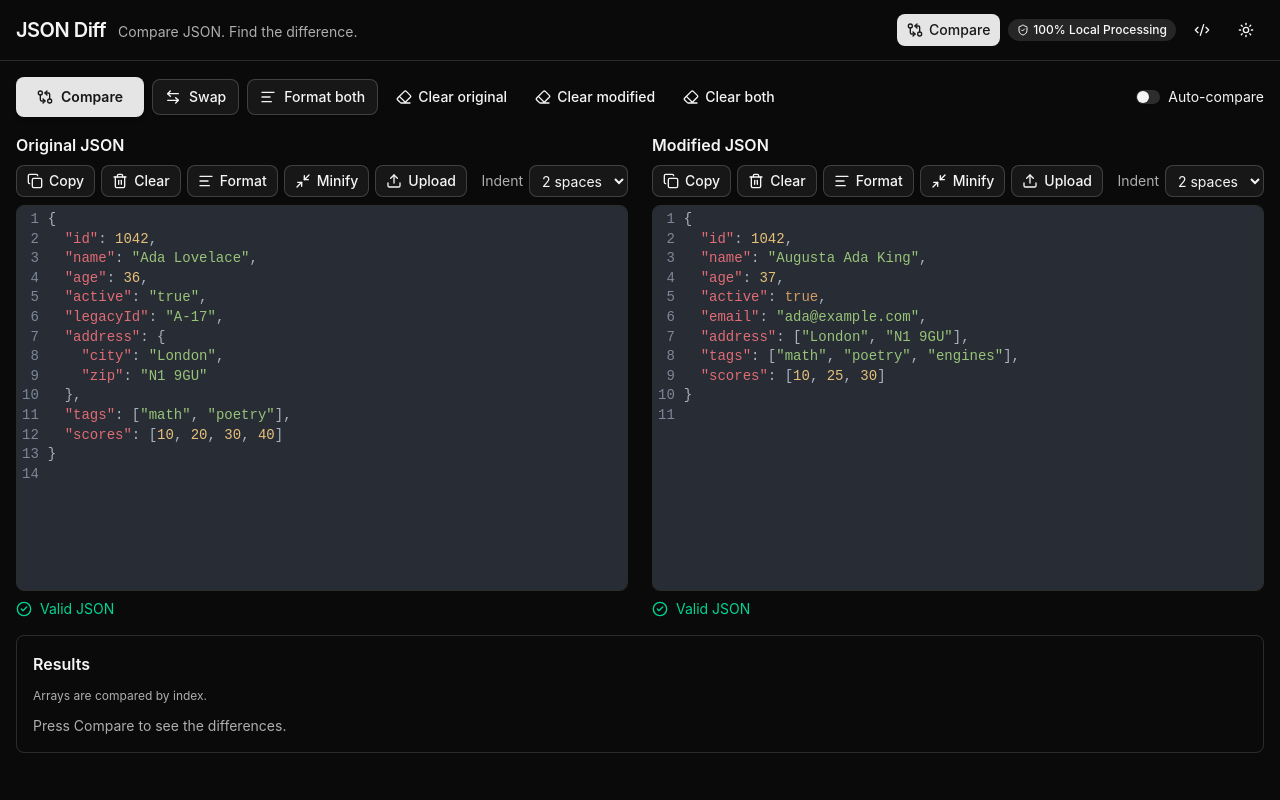
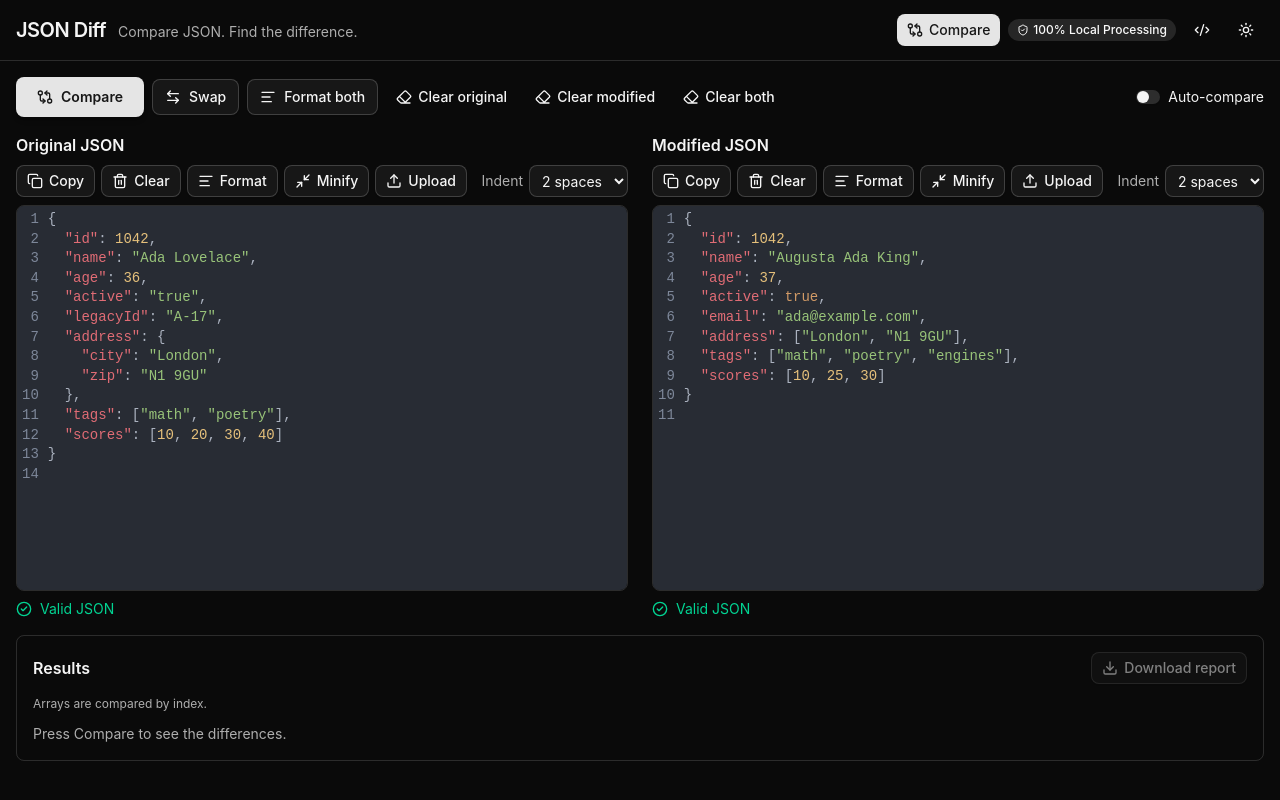
Before and after one commit to apscot/json-diff, a React (Vite) app: page / in a window 1280 px wide. Built offline with nearby package versions, Linux system fonts and the light colour scheme.

Commit message:
Task complete: Download diff report and developer-utility completion
Files changed:
- src/components/EditorToolbar.tsx
- src/components/ResultsPanel.tsx
- src/components/report.test.tsx

Committed automatically by Atlas Studio.

```diff
--- a/src/components/EditorToolbar.tsx
+++ b/src/components/EditorToolbar.tsx
@@ -74,8 +74,18 @@ export default function EditorToolbar({
       setNotice(`"${file.name}" is larger than 20 MB. Choose a smaller file.`)
       return
     }
+    const looksJson = /\.json$/i.test(file.name) || /json/i.test(file.type)
+    if (!looksJson) {
+      setNotice(`"${file.name}" is not a JSON file. Choose a .json file.`)
+      return
+    }
     try {
-      onChange(await file.text())
+      const text = await file.text()
+      if (text.includes('\u0000')) {
+        setNotice(`"${file.name}" is not a text JSON file.`)
+        return
+      }
+      onChange(text)
       setNotice(null)
     } catch {
       setNotice(`Could not read "${file.name}".`)
--- a/src/components/ResultsPanel.tsx
+++ b/src/components/ResultsPanel.tsx
@@ -1,4 +1,7 @@
 import { useDeferredValue, useMemo, useState } from 'react'
+import { Download } from 'lucide-react'
+import { Button } from '@/components/ui/button'
+import { buildReport, downloadJson, reportFileName } from '@/lib/json/report'
 import DiffFilters, { type KindFilter } from '@/components/DiffFilters'
 import DiffSummary from '@/components/DiffSummary'
 import DiffTree, { type TreeDocuments } from '@/components/DiffTree'
@@ -177,9 +180,27 @@ export default function ResultsPanel({
   onSelect,
   selectedPath,
 }: ResultsPanelProps) {
+  const result = outcome.status === 'result' ? outcome.result : null
+  // The report always carries the full difference list, never the filtered view.
+  const download = () => {
+    if (result) downloadJson(reportFileName(), buildReport(result))
+  }
   return (
     <section aria-label="Comparison results" className="flex flex-col gap-3 rounded-md border p-4">
-      <h2 className="text-base font-semibold">Results</h2>
+      <div className="flex items-center justify-between gap-2">
+        <h2 className="text-base font-semibold">Results</h2>
+        <Button
+          type="button"
+          variant="outline"
+          size="sm"
+          onClick={download}
+          disabled={result === null}
+          title="Download the full difference report as JSON"
+        >
+          <Download aria-hidden="true" />
+          Download report
+        </Button>
+      </div>
       <p className="text-xs text-muted-foreground">Arrays are compared by index.</p>
       <ErrorBoundary resetKey={outcome}>
         <Body outcome={outcome} loading={loading} onSelect={onSelect} selectedPath={selectedPath} />
```
Also changed, not shown: 1 other file (tests, documents, lock files or other folders).
